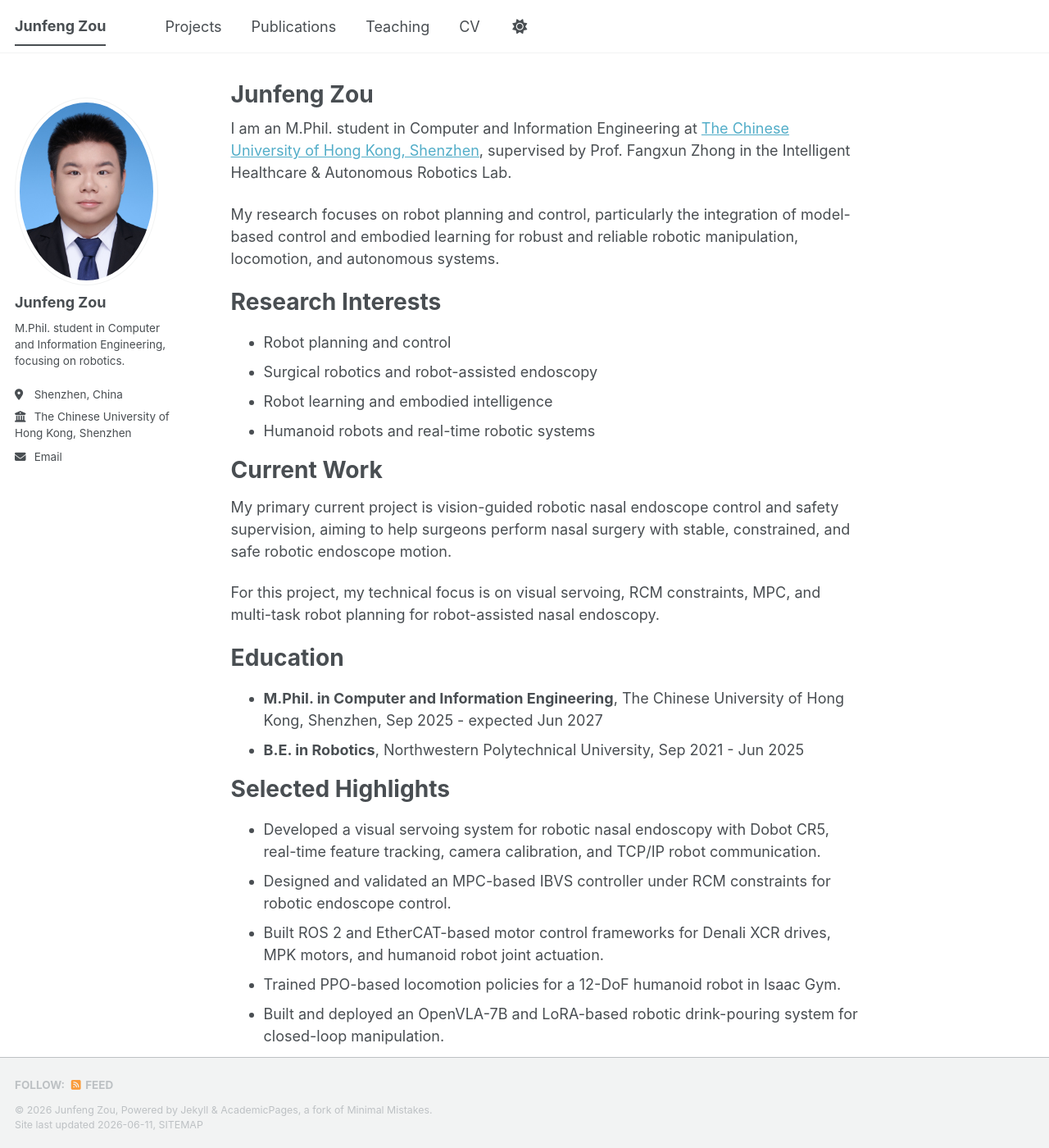
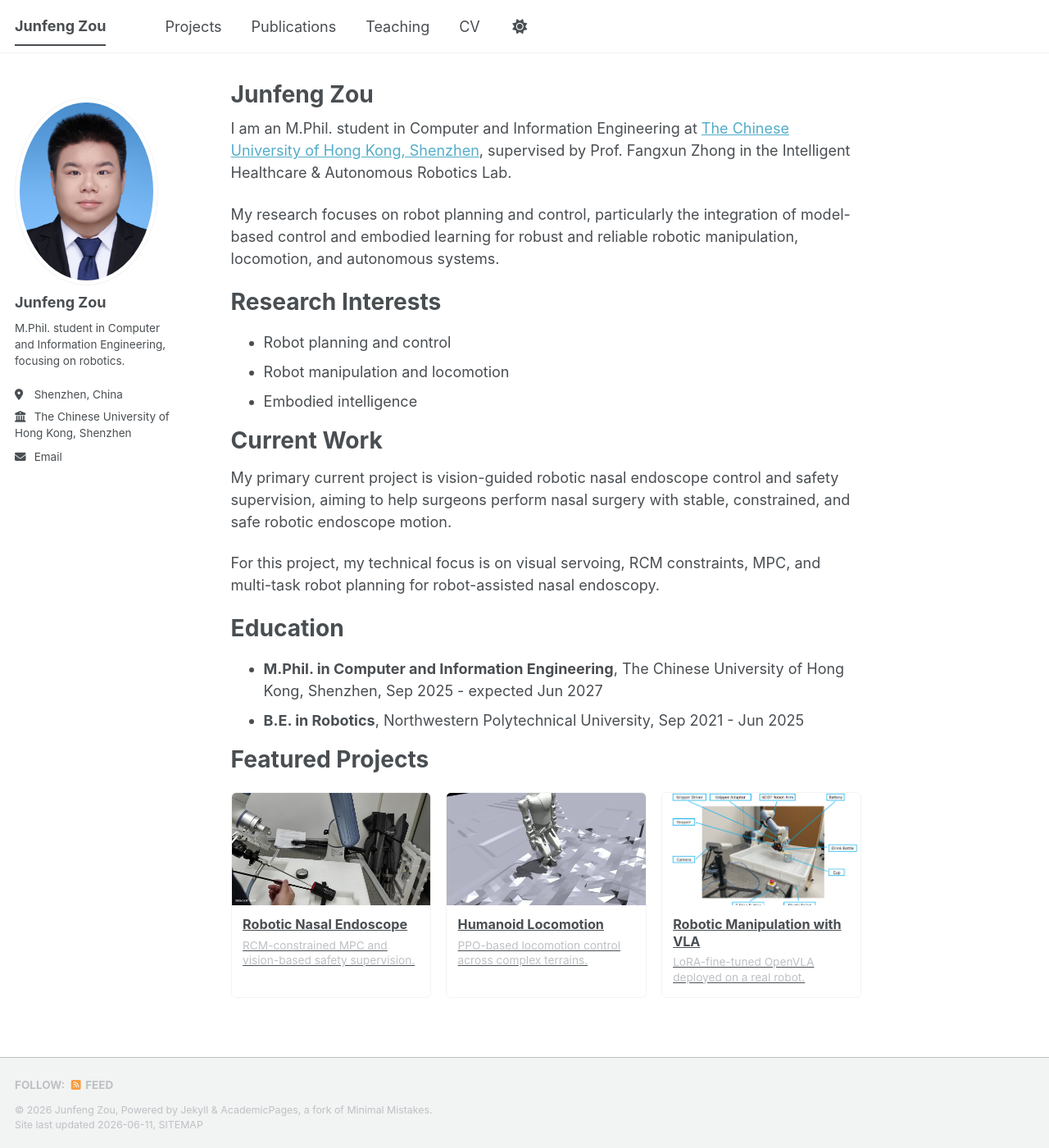
Before and after one commit to junfeng-zou/junfeng-zou.github.io, a Jekyll site: the page built from _pages/about.md, in a window 1280 px wide and 1400 px high. Shown: the whole window at 82% size. Built offline with Jekyll 4.4.1, drawn with Linux system fonts in a browser that asks for light colours; a script bundle is joined from its source files by our own code; library files that are not in the unit come from our copies.

Commit message:
Add featured projects to homepage

```diff
--- a/_pages/about.md
+++ b/_pages/about.md
@@ -15,9 +15,8 @@ Research Interests
 ======
 
 * Robot planning and control
-* Surgical robotics and robot-assisted endoscopy
-* Robot learning and embodied intelligence
-* Humanoid robots and real-time robotic systems
+* Robot manipulation and locomotion
+* Embodied intelligence
 
 Current Work
 ======
@@ -32,11 +31,23 @@ Education
 * **M.Phil. in Computer and Information Engineering**, The Chinese University of Hong Kong, Shenzhen, Sep 2025 - expected Jun 2027
 * **B.E. in Robotics**, Northwestern Polytechnical University, Sep 2021 - Jun 2025
 
-Selected Highlights
+Featured Projects
 ======
 
-* Developed a visual servoing system for robotic nasal endoscopy with Dobot CR5, real-time feature tracking, camera calibration, and TCP/IP robot communication.
-* Designed and validated an MPC-based IBVS controller under RCM constraints for robotic endoscope control.
-* Built ROS 2 and EtherCAT-based motor control frameworks for Denali XCR drives, MPK motors, and humanoid robot joint actuation.
-* Trained PPO-based locomotion policies for a 12-DoF humanoid robot in Isaac Gym.
-* Built and deployed an OpenVLA-7B and LoRA-based robotic drink-pouring system for closed-loop manipulation.
+<div class="featured-project-grid">
+  <a class="featured-project-card" href="/portfolio/#vision-guided-robotic-nasal-endoscope-control-and-safety-supervision-system">
+    <img src="/images/projects/endoscope_robotcontrol_featured.jpg" alt="Robotic nasal endoscope control setup">
+    <span class="featured-project-card__title">Robotic Nasal Endoscope</span>
+    <span class="featured-project-card__summary">RCM-constrained MPC and vision-based safety supervision.</span>
+  </a>
+  <a class="featured-project-card" href="/portfolio/#deep-reinforcement-learning-based-locomotion-control-for-a-humanoid-robot">
+    <img src="/images/projects/humanoid_locomotion_thumb.jpg" alt="Humanoid locomotion over rough terrain">
+    <span class="featured-project-card__title">Humanoid Locomotion</span>
+    <span class="featured-project-card__summary">PPO-based locomotion control across complex terrains.</span>
+  </a>
+  <a class="featured-project-card" href="/portfolio/#lora-fine-tuned-openvla-for-robotic-drink-pouring">
+    <img src="/files/projects/pouring_vla_system.png" alt="Robotic drink pouring system">
+    <span class="featured-project-card__title">Robotic Manipulation with VLA</span>
+    <span class="featured-project-card__summary">LoRA-fine-tuned OpenVLA deployed on a real robot.</span>
+  </a>
+</div>
--- a/_pages/portfolio.html
+++ b/_pages/portfolio.html
@@ -12,7 +12,7 @@ author_profile: true
   {% if post.published == false %}
     {% continue %}
   {% endif %}
-  <section class="project-entry">
+  <section class="project-entry" id="{{ post.title | slugify }}">
     <h2>{{ post.title }}</h2>
     {{ post.content | markdownify }}
   </section>
--- a/assets/css/main.scss
+++ b/assets/css/main.scss
@@ -43,6 +43,63 @@
 .author__urls li {
   overflow-wrap: anywhere;
   white-space: normal;
+}
+
+.featured-project-grid {
+  display: grid;
+  gap: 1rem;
+  margin: 1.25rem 0 0;
+}
+
+@media (min-width: 56em) {
+  .featured-project-grid {
+    grid-template-columns: repeat(3, minmax(0, 1fr));
+  }
+}
+
+.featured-project-card {
+  border: 1px solid var(--global-border-color);
+  border-radius: 6px;
+  color: inherit;
+  display: block;
+  overflow: hidden;
+  text-decoration: none;
+}
+
+.featured-project-card:hover {
+  border-color: var(--global-link-color);
+  text-decoration: none;
+}
+
+.featured-project-card img {
+  aspect-ratio: 16 / 9;
+  background: var(--global-border-color);
+  display: block;
+  object-fit: cover;
+  width: 100%;
+}
+
+.featured-project-card__title,
+.featured-project-card__summary {
+  display: block;
+  padding-left: 0.75rem;
+  padding-right: 0.75rem;
+}
+
+.featured-project-card__title {
+  color: var(--global-text-color);
+  font-size: 0.9rem;
+  font-weight: 700;
+  line-height: 1.25;
+  padding-top: 0.75rem;
+}
+
+.featured-project-card__summary {
+  color: var(--global-text-color-light);
+  font-size: 0.76rem;
+  line-height: 1.35;
+  padding-bottom: 0.85rem;
+  padding-top: 0.35rem;
 }
 
 .project-video-grid {
```
Also changed, not shown: images/projects/endoscope_robotcontrol_featured.jpg (added), images/projects/humanoid_locomotion_thumb.jpg (added).
